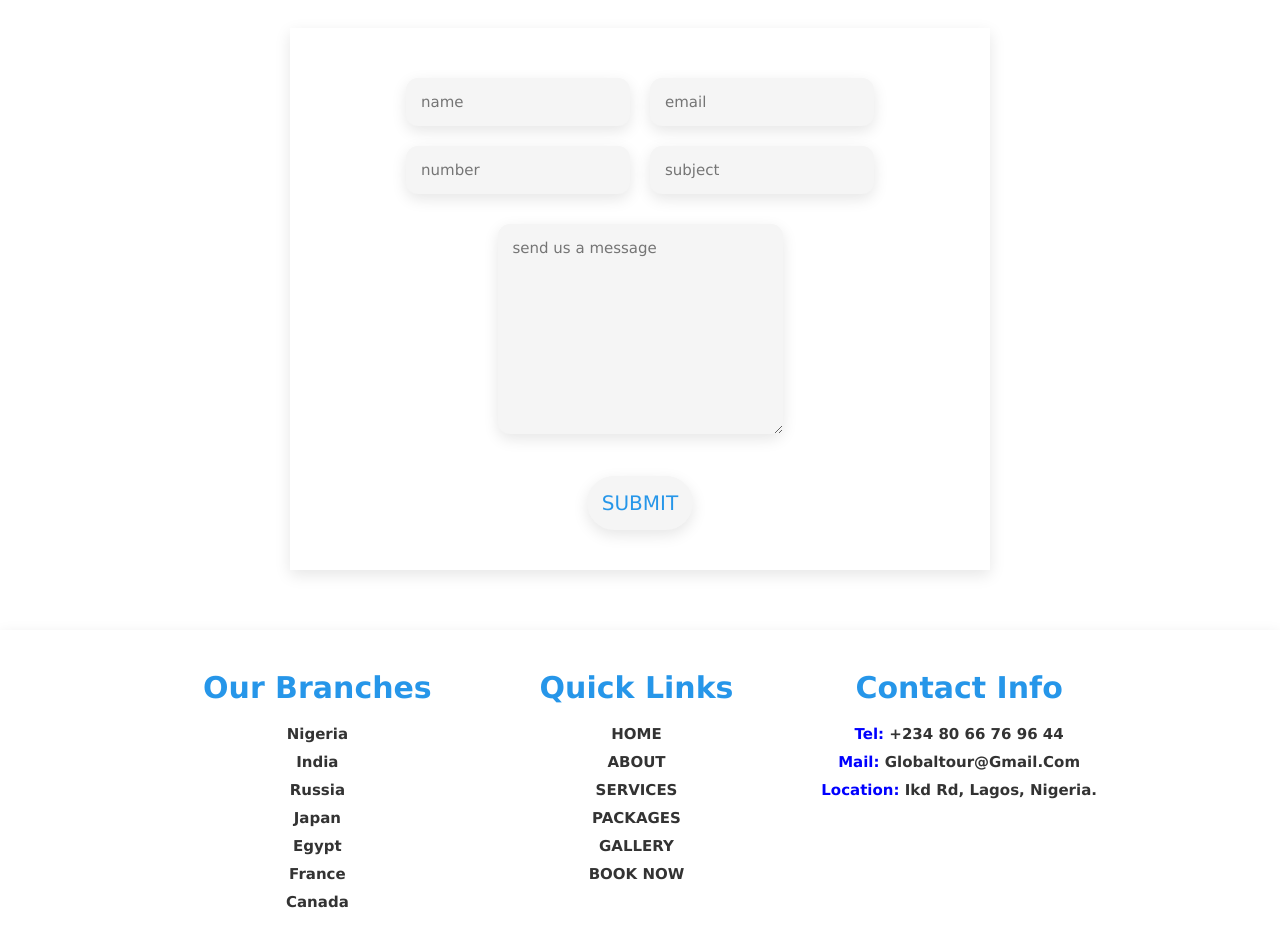
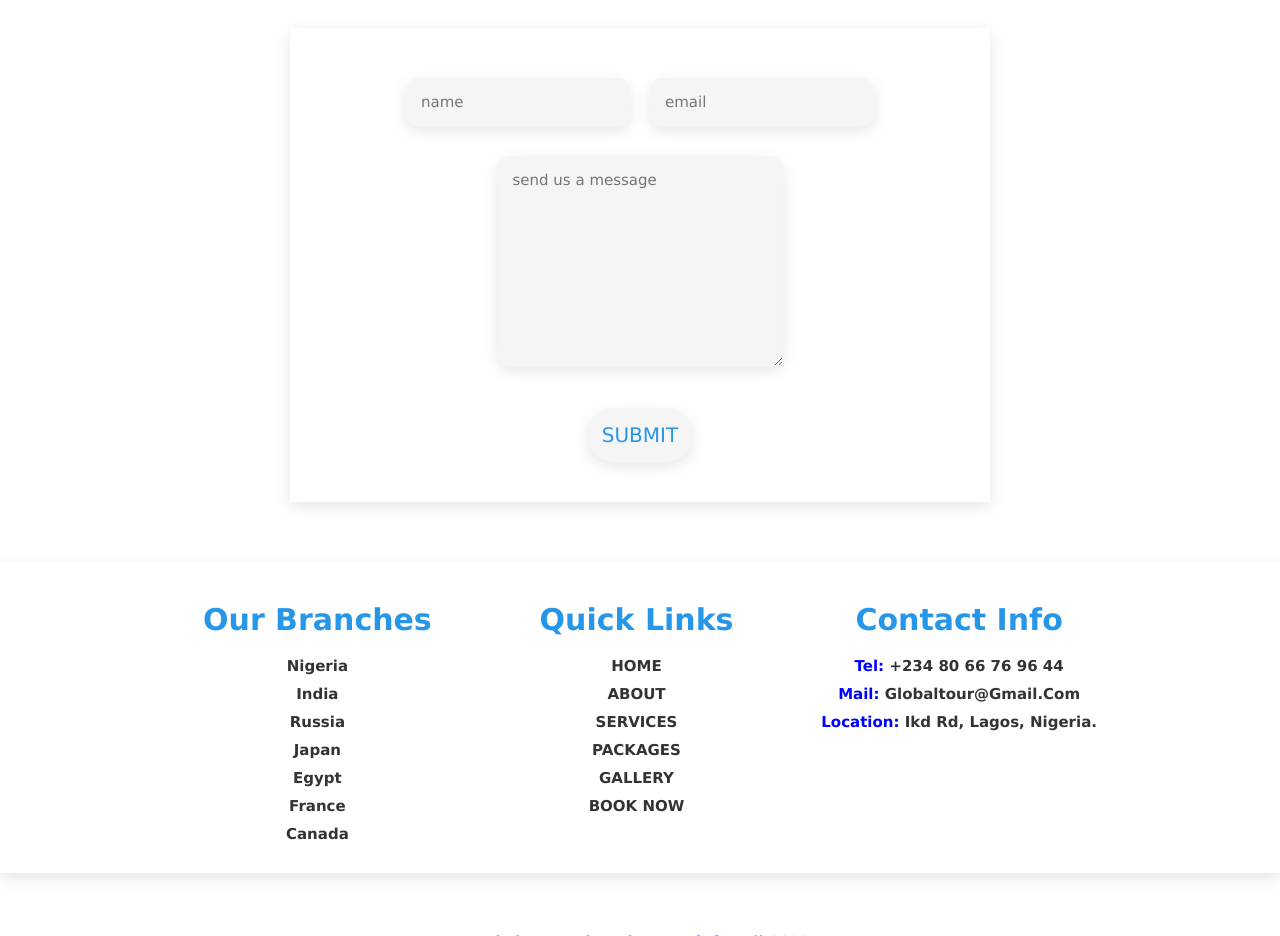
Before and after one commit to thatweb-gurl/globaltour, a plain HTML site: page index.html in a window 1280 px wide. Shown: the part 6880-7816 px from the top of the page. Drawn offline with Linux system fonts and the light colour scheme.

Commit message:
updated version

```diff
--- a/index.html
+++ b/index.html
@@ -393,10 +393,6 @@
         <input type="email" name="email" id="email" placeholder="email" required>
     </div>
 
-    <div class="inputbox">
-        <input type="number" name="number" class="number" placeholder="number" required>
-        <input type="text" name="subject" class="subject" placeholder="subject" required>
-    </div>
         <textarea name="message" id="message" cols="30" rows="10" placeholder="send us a message" required></textarea>
     <br>
         <input type="submit" value="submit" class="btn">
```
